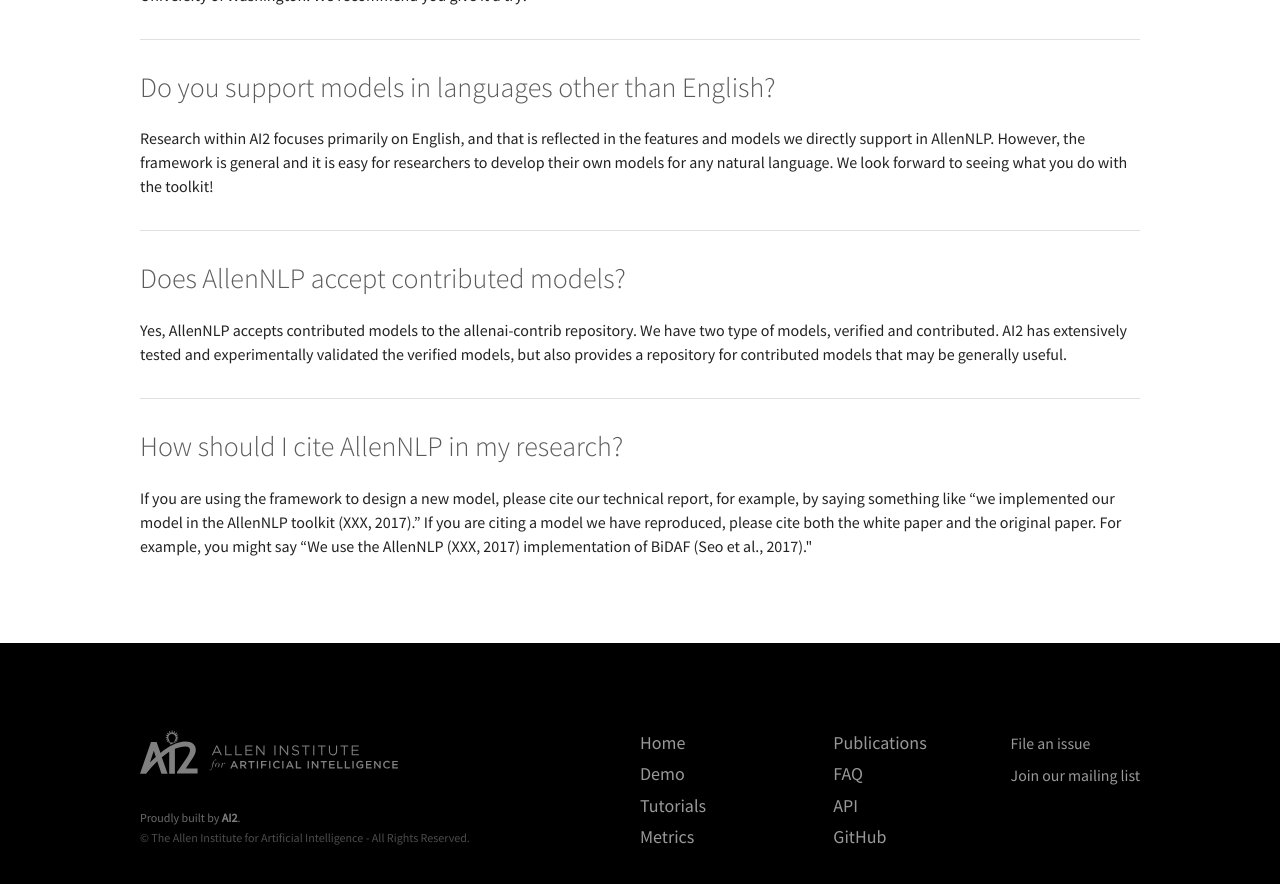
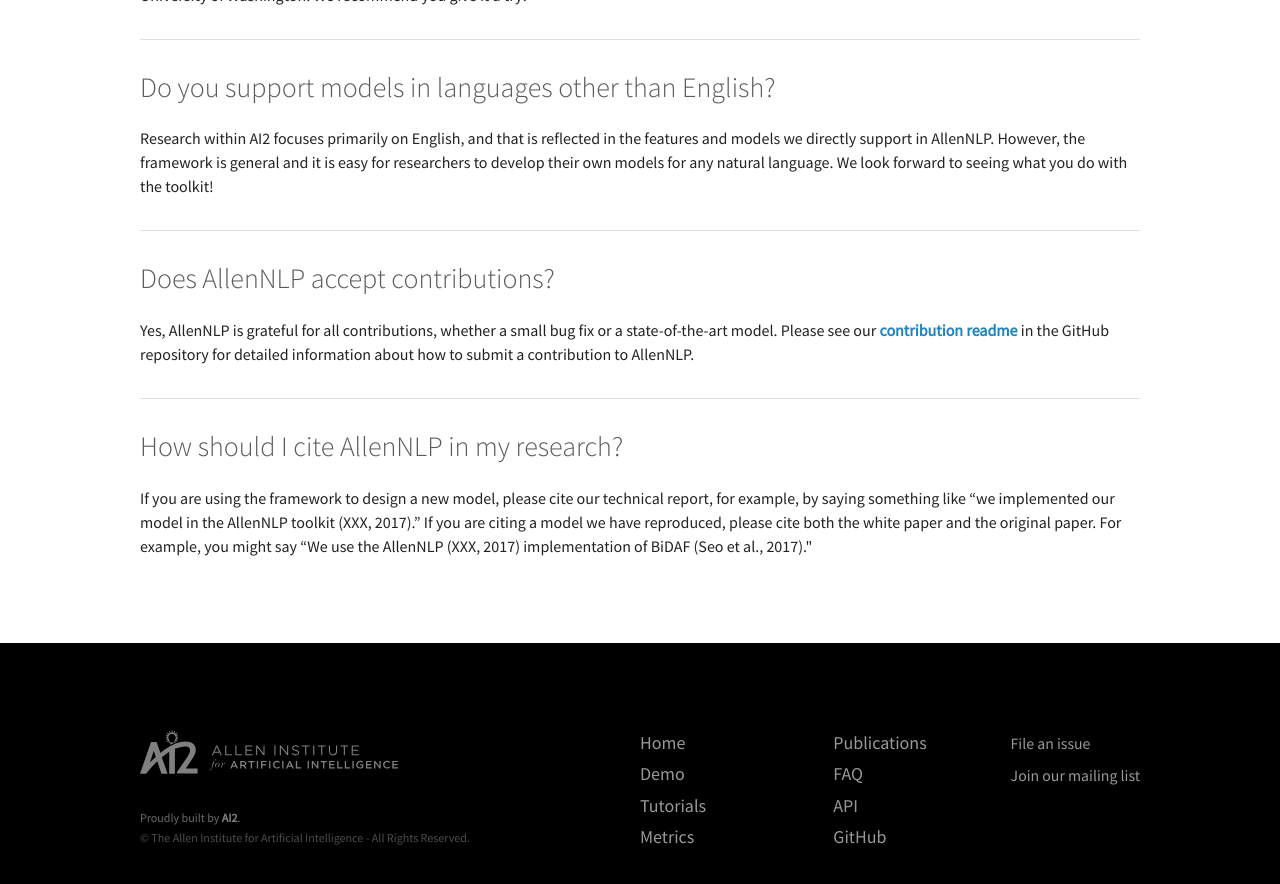
Before and after one commit to allenai/allennlp-website, a Jekyll site: the page built from faq.html, in a window 1280 px wide and 900 px high, scrolled down 562 px. Shown: the top 884 px of the window. Built offline with Jekyll 4.4.1, drawn with Linux system fonts in a browser that asks for light colours.

Commit message:
Update faq.html

```diff
--- a/faq.html
+++ b/faq.html
@@ -26,8 +26,8 @@
             <p>Research within AI2 focuses primarily on English, and that is reflected in the features and models we directly support in AllenNLP. However, the framework is general and it is easy for researchers to develop their own models for any natural language. We look forward to seeing what you do with the toolkit!</p>
           </li>
           <li>
-            <h2>Does AllenNLP accept contributed models?</h2>
-            <p>Yes, AllenNLP accepts contributed models to the allenai-contrib repository. We have two type of models, verified and contributed. AI2 has extensively tested and experimentally validated the verified models, but also provides a repository for contributed models that may be generally useful.</p>
+            <h2>Does AllenNLP accept contributions?</h2>
+            <p>Yes, AllenNLP is grateful for all contributions, whether a small bug fix or a state-of-the-art model.  Please see our <a href="https://github.com/allenai/allennlp/blob/master/CONTRIBUTING.md">contribution readme</a> in the GitHub repository for detailed information about how to submit a contribution to AllenNLP.</p>
           </li>
           <li>
             <h2>How should I cite AllenNLP in my research?</h2>
```
